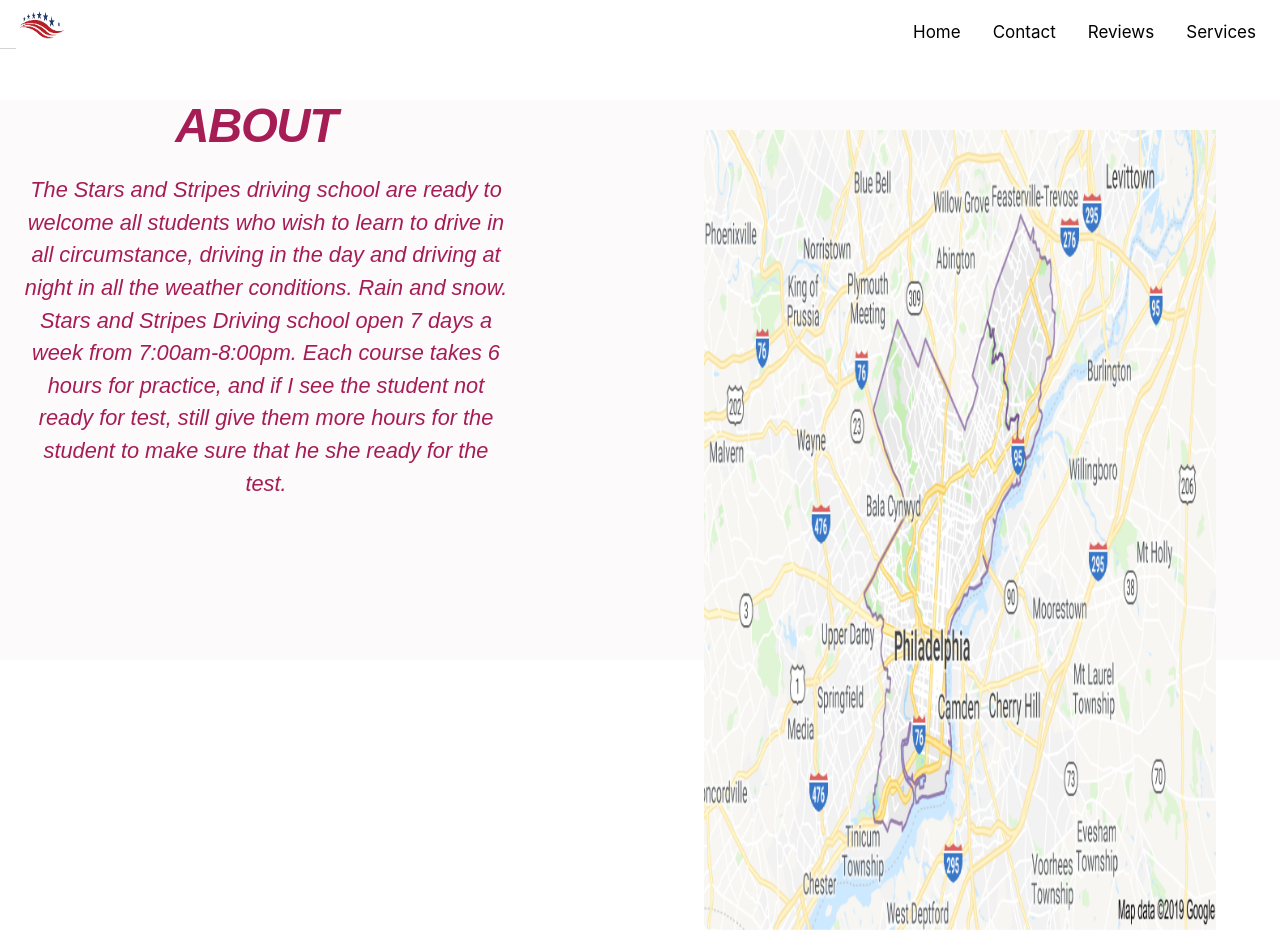
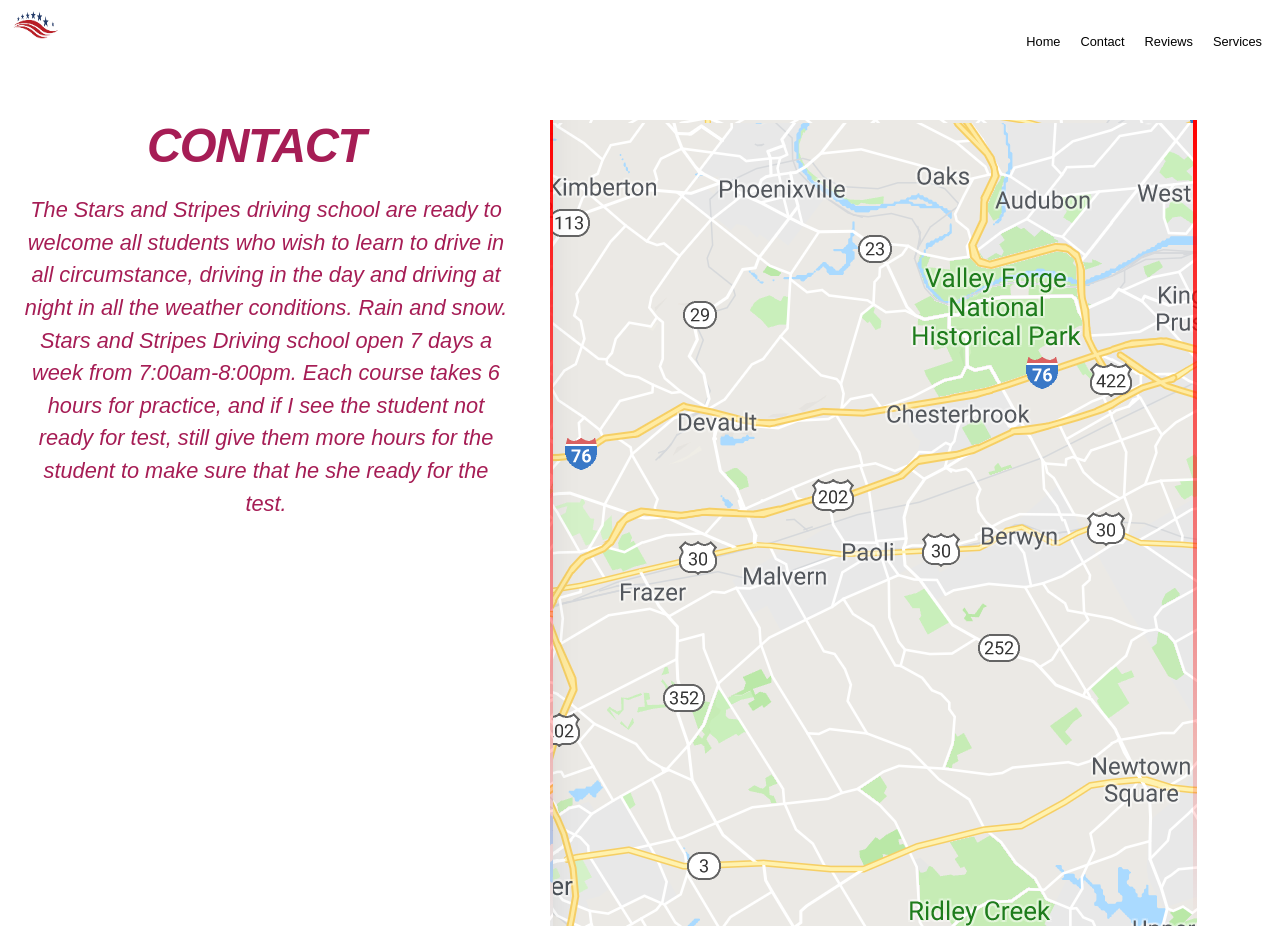
Before and after one commit to ijh5005/starsandstripesdrivingschool, a React (Create React App) app: page /contact in a window 1280 px wide. Built offline with nearby package versions, Linux system fonts and the light colour scheme; the HTML template or start-up script is replaced by a standard one; a web font is replaced by a local one.

Commit message:
added custom animations

```diff
--- a/src/components/ContactPage/ContactSection.js
+++ b/src/components/ContactPage/ContactSection.js
@@ -1,4 +1,5 @@
 import React from "react";
+
 
 const ContactSection = ({ title, text, img }) => {
   return (
@@ -12,9 +13,18 @@
 
         </div>
 
-        <div className="right" id="right">
-          <img className="images animated fadeInRight" src={img} />
+        <div
+        style={{background:`url(${img})`,height:'100%'}}
+        className="right fadeInUpBig" id="right"
+
+        >
+
+
         </div>
+
+
+
+
 
 
       </div>
--- a/src/components/ContactPage/contactInfo.js
+++ b/src/components/ContactPage/contactInfo.js
@@ -1,6 +1,6 @@
 const contactInfo = [
   {
-    title: "ABOUT",
+    title: "CONTACT",
     text:
       " The Stars and Stripes driving school are ready to welcome all students who wish to learn to drive in all circumstance, driving in the day and driving at night in all the weather conditions. Rain and snow. Stars and Stripes Driving school open 7 days a week from 7:00am-8:00pm. Each course takes 6 hours for practice, and if I see the student not ready for test, still give them more hours for the student to make sure that he\ she ready for the test."
   }
--- a/src/components/ContactPage/index.css
+++ b/src/components/ContactPage/index.css
@@ -1,40 +1,49 @@
 .left {
 	width: 40vw;
-
 }
 
 .right {
 	width: 50vw;
-	float:right;
+	float: right;
 	position: absolute;
-	left:50%;
-	top:15%;
+	left: 51%;
+	top: 15%;
+	-webkit-animation: slide 0.5s forwards;
+	-webkit-animation-delay: .5s;
+	animation: slide .5s forwards;
+	animation-delay: 1s;
+	border-right: 4px;
+	border-style: solid;
+	border-image: linear-gradient( red, rgba(0, 0, 0, 0)) 1 100%;
+	opacity: 0;
+}
 
-
+@-webkit-keyframes slide {
+	100% {
+		left: 43%;
+		opacity: 1;
+	}
 }
 
 .images {
 	width: 80%;
 	height: 100vh;
 	margin: 10px;
-	animation-duration: 2s;
-	animation-delay: 1s;
 }
 
 .description {
-	color: #a61d55;
 	font-size: 1.7vw;
 	line-height: 1.5;
 	color: #a61d55;
 	font-style: italic;
 	line-height: 1.5;
-	padding-left:20px;
+	padding-left: 20px;
 }
 
 .header {
 	font-weight: 900;
-    font-family: 'Noto Sans KR', sans-serif;
-    font-style: italic;
+	font-family: 'Noto Sans KR', sans-serif;
+	font-style: italic;
 	font-size: 3.7vw;
 	line-height: 1.1;
 	-webkit-letter-spacing: -1.4px;
@@ -51,7 +60,6 @@
 	width: 100%;
 	height: 70vh;
 	text-align: center;
-	background: #FDFAFB
 }
 
 .prev {
--- a/src/components/Navbar/index.css
+++ b/src/components/Navbar/index.css
@@ -28,9 +28,12 @@
   text-align: center;
   padding: 14px 16px;
   text-decoration: none;
-  font-size: 17px;
+  font-size: 1vw;
   height: 20px;
   line-height: 20px;
+  padding-left:0;
+  padding-right:0;
+  margin:10px;
 }
 
 .topnav a:hover {
@@ -49,8 +52,5 @@
   margin:8px;
 
 
+
 }
-
-a{
-  font:400 13.5px/1.5 Cereal,-apple-system,BlinkMacSystemFont,Arial,sans-serif
-}
--- a/src/components/Navbar/index.js
+++ b/src/components/Navbar/index.js
@@ -6,12 +6,12 @@
   return (
     <nav className="white">
   <div class="topnav">
-  <a class="active" href="#home"> <img className="logo" src={logo}/></a>
+  <a class="active" href="/"> <img className="logo" src={logo}/></a>
   <div class="linksright">
     <a href="/">Home</a>
-    <a  href="/contact">Contact</a>
-    <a  href="/review">Reviews</a>
-    <a  href="/service">Services</a>
+    <a href="/contact">Contact</a>
+    <a href="/review">Reviews</a>
+    <a href="/service">Services</a>
   </div>
 </div>
 </nav>
```
Also changed, not shown: src/components/map.png.
